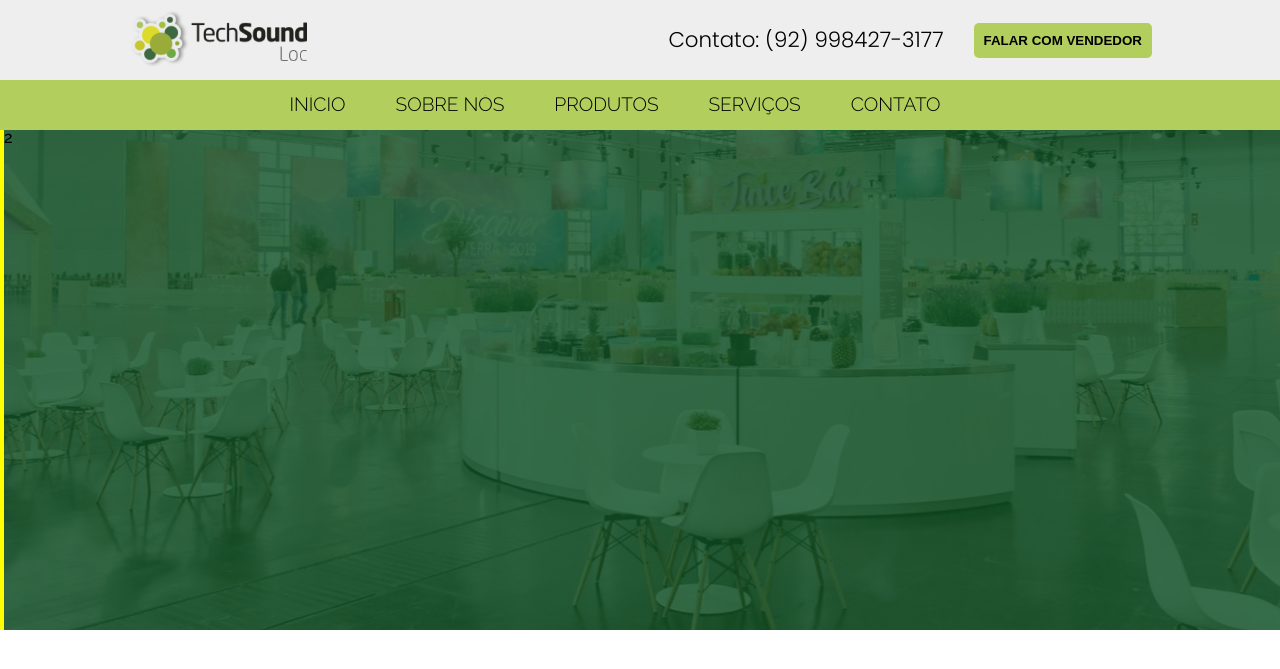
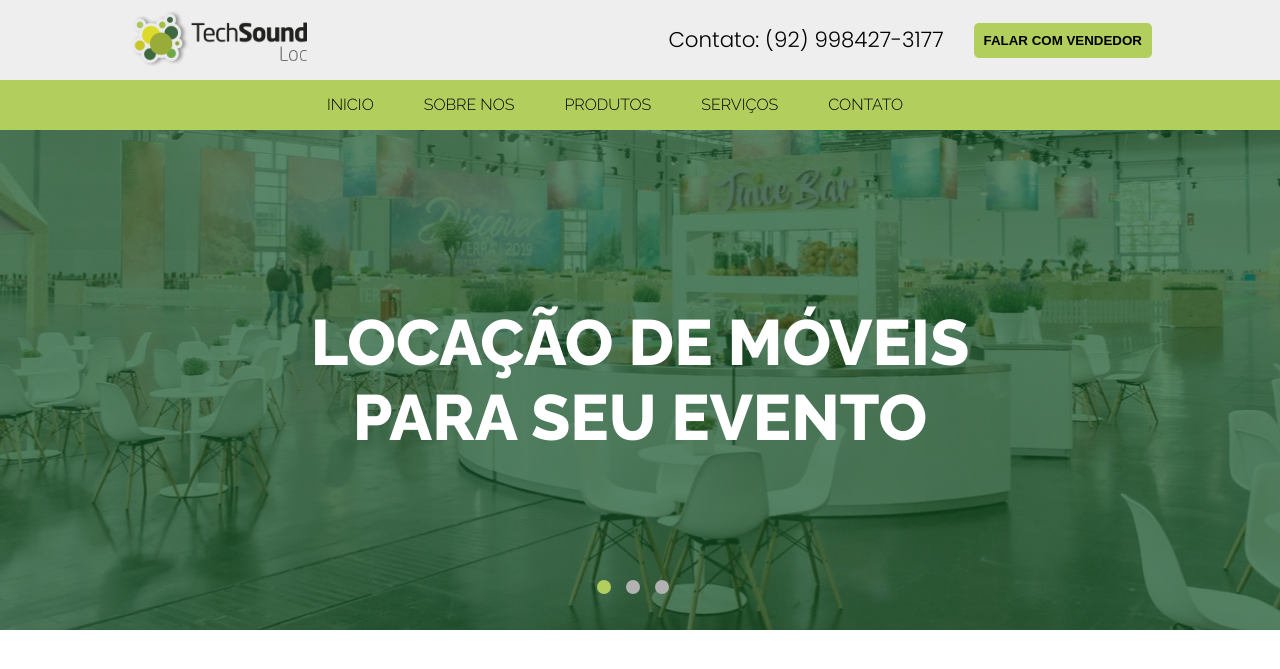
Before and after one commit to AlcemirMacedo/techsoundloc, a PHP site: page / in a window 1280 px wide. Shown: the top 669 px of the page. Run offline with PHP 8.4, Linux system fonts and the light colour scheme.

Commit message:
finalizando html e css do banner

```diff
--- a/css/estilos.css
+++ b/css/estilos.css
@@ -22,6 +22,7 @@ time, mark, audio, video {
     margin: 0;
 	padding: 0;
 	border: 0;
+    box-sizing: border-box;
 }
 
 /* HTML5 display-role reset for older browsers */
@@ -31,6 +32,7 @@ footer, header, hgroup, menu, nav, section {
 }
 body {
 	line-height: 1;
+    overflow-x: hidden;
 }
 ol, ul {
 	list-style: none;
@@ -52,6 +54,7 @@ table {
 /*CONFIGURAÇÕES GLOBAIS*/
 :root{
     --gray-one:#EEEEEE;
+    --white: #ffffff;
     --gray-two: #b2b2b2;
     --green-one: #B2CE5D;
     --green-two: rgb(82, 105, 12);
@@ -123,7 +126,6 @@ nav .container{
 }
 nav .container ul{
     display: flex;
-<<<<<<< HEAD
     justify-content: space-between;
     font-size: 1.2rem;
     font-weight: 300;
@@ -132,14 +134,12 @@ nav .container ul li{
     height: auto;
     overflow-y: hidden;
     margin-right: 2.5rem;
-=======
     font-size: 1rem;
     font-weight: 300;
 }
 nav .container ul li{
     margin-right: 50px;
-    overflow-y: hidden
->>>>>>> 09d6fc7eeecd8eaa332717e6c62ee67f153148a2
+    overflow: hidden
 }
 nav ul a{
     text-decoration: none;
@@ -148,7 +148,7 @@ nav ul a{
 }
 
 nav ul a:hover{
-    color: var(--gray-one);
+    color: var(--white);
     transition: 0.3s;
 }
 /*NAV*/
@@ -158,13 +158,13 @@ nav ul a:hover{
 .main-banner{
     overflow: hidden;
 }
-.area-total-banner{
+.main-banner .area-total-banner{
     width: 1000vw;
     height: 500px;
-    background-color: yellow;
 }
-.background-banner{
+.main-banner .background-banner{
     width: 100vw;
+    margin-left: -4px;
     height: 100%;
     background-image: url(../assets/imagens/moveis-para-eventos-festas.jpg);
     background-repeat: no-repeat;
@@ -172,9 +172,45 @@ nav ul a:hover{
     background-size: cover;
     display: inline-block;
 }
-.background-mask{
-    background-color: rgba(11, 78, 34, 0.8);
+.main-banner .background-mask{
+    background-color: rgba(11, 78, 34, 0.67);
     height: 100%;
     width: 100vw;
+    margin: 0;
 }
+.main-banner .text-area{
+    display: flex;
+    height: 100%;
+    align-items: center;
+    justify-content: center;
+}
+.main-banner .text-area h1{
+    font-size: 4rem;
+    font-weight: 800;
+    color: var(--white);
+    text-align: center;
+    line-height: 75px;
+}
+/*pointers*/
+.pointer-area{
+    width: 100vw;
+    height: 14px;
+    margin-top: -50px;
+    position: absolute;
+    display: flex;
+    justify-content: center;
+    align-items: center;
+}
+.pointer-area .pointer{
+    width: 14px;
+    height: 14px;
+    background-color: var(--gray-two);
+    border-radius: 7px;
+    cursor: pointer;
+    margin-right: 15px;
+}
+.pointer-area .active{
+    background-color: var(--green-one);
+}
+
 /*END SECTION BANNER*/
--- a/index.html
+++ b/index.html
@@ -36,20 +36,26 @@
     </nav>
 
     <main class="main-banner">
-        <section class="area-total-banner" style="margin-left: -100vw;">
+        <section class="area-total-banner" style="margin-left: 4px;">
             <div class="background-banner">
                 <div class="background-mask">
-                    <p>1</p>
+                    <div class="text-area">
+                        <h1>LOCAÇÃO DE MÓVEIS<br/>PARA SEU EVENTO</h1>
+                    </div>
                 </div>
             </div>
             <div class="background-banner">
                 <div class="background-mask">
-                    <p>2</p>
+                    <div class="text-area">
+                        <h1>LOCAÇÃO DE MÓVEIS<br/>PARA SEU EVENTO</h1>
+                    </div>
                 </div>
             </div>
             <div class="background-banner">
                 <div class="background-mask">
-                    <p>2</p>
+                    <div class="text-area">
+                        <h1>LOCAÇÃO DE MÓVEIS<br/>PARA SEU EVENTO</h1>
+                    </div>
                 </div>
             </div>
             <div class="background-banner">
@@ -58,6 +64,11 @@
                 </div>
             </div>
         </section>
+        <div class="pointer-area">
+            <div class="pointer active"></div>
+            <div class="pointer"></div>
+            <div class="pointer"></div>
+        </div>
     </main>
 </body>
 </html>
```
